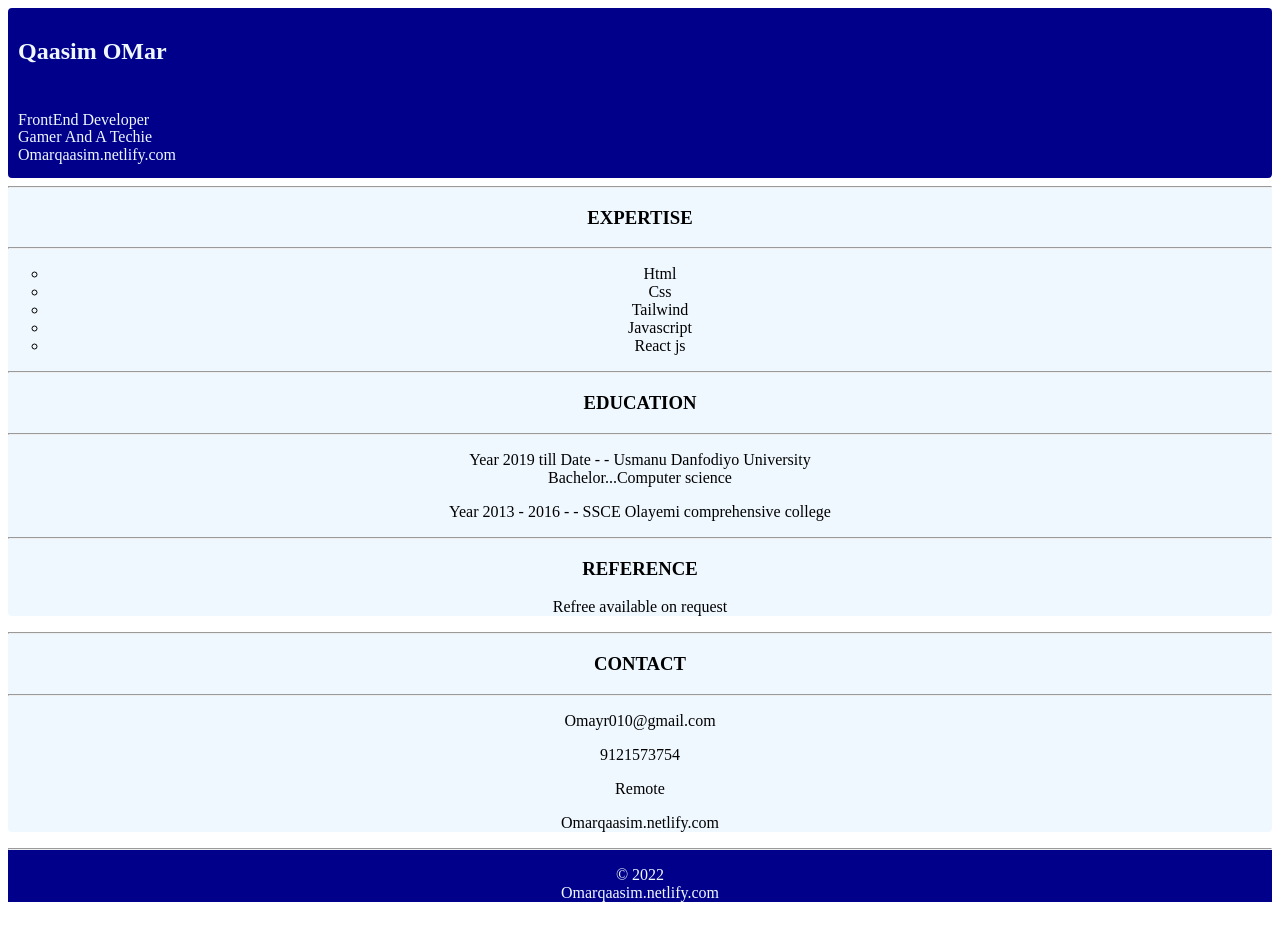
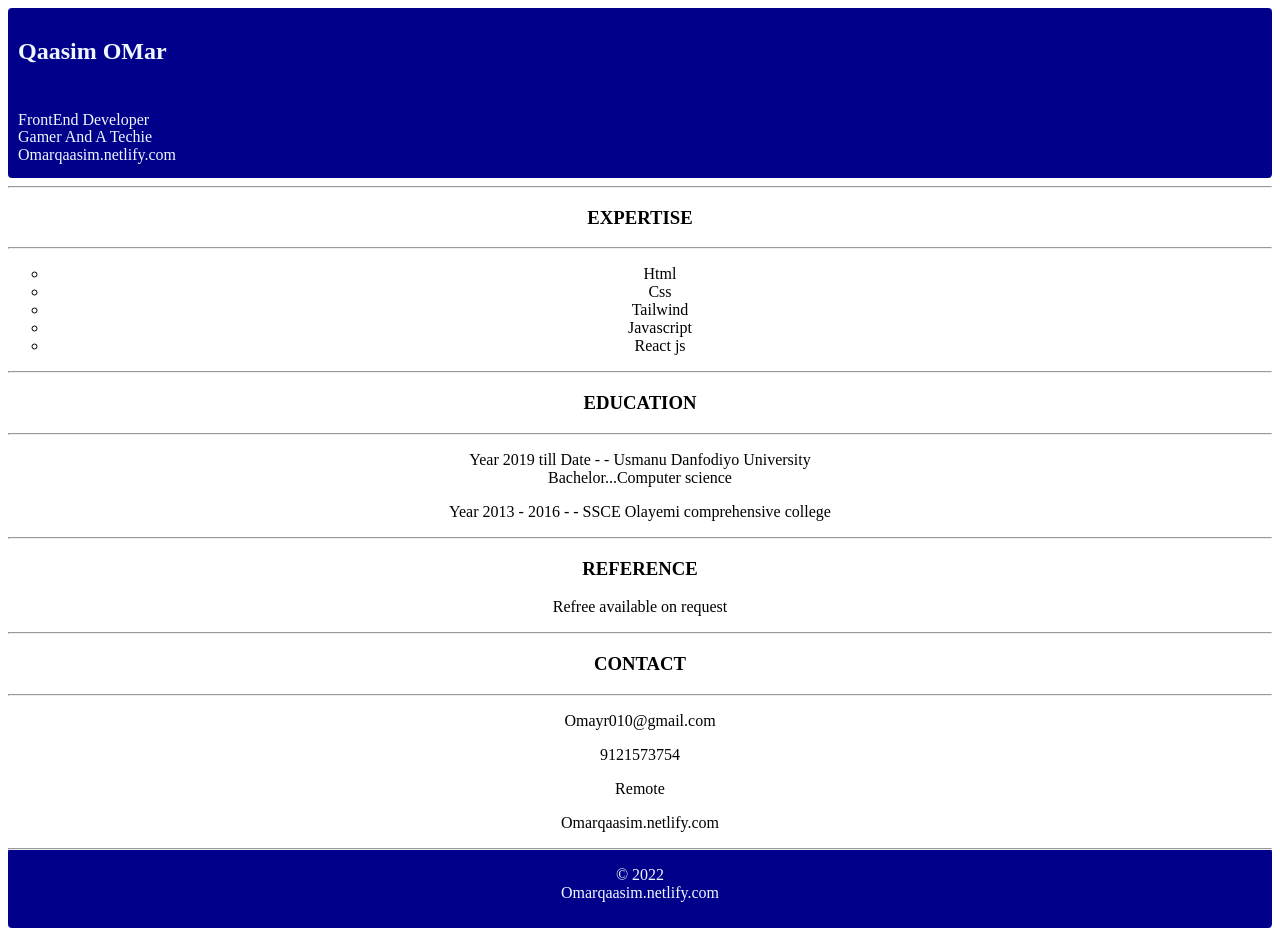
Before and after one commit to Qaasim-Umar/Cv-side-hustle-, a React (Create React App) app: page / in a window 1280 px wide. Built offline with nearby package versions, Linux system fonts and the light colour scheme.

Commit message:
1 file modified

```diff
--- a/src/style.css
+++ b/src/style.css
@@ -3,7 +3,7 @@
   color: aliceblue;
 }
 .contact{
-  background-color: aliceblue;
+
   border-radius: 4px;
   text-align: center;
   padding: auto;
@@ -12,6 +12,8 @@
 .foot{
 text-align: center;
 background-color: darkblue;
+border-radius: 4px;
+height: 80px;
 
 }
 
@@ -40,7 +42,6 @@ color: aliceblue;
 }
 .sum{
 
-background-color:aliceblue;
 border-radius: 4px;
 }
 .sum p{
```
